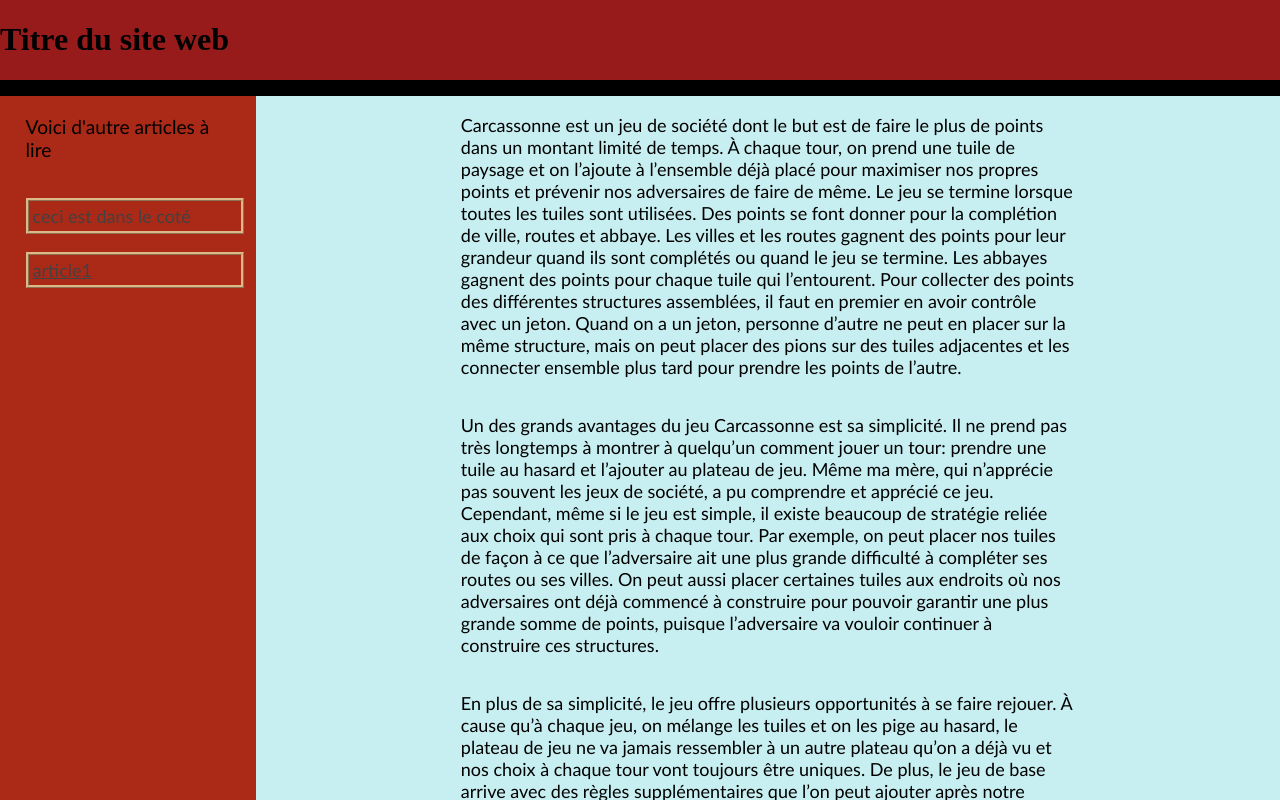
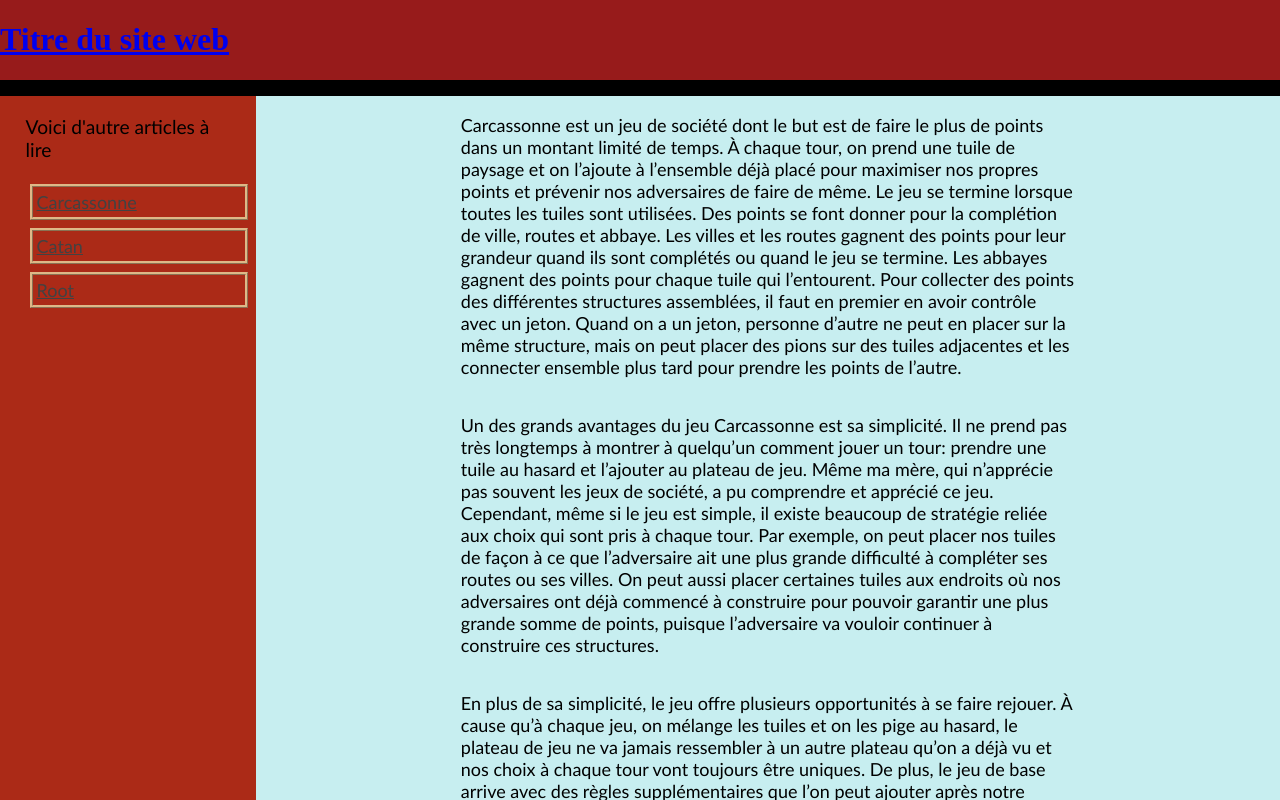
Before and after one commit to Skamor/skamor.github.io, a plain HTML site: page Carcassonne.html in a window 1280 px wide. Drawn offline with Linux system fonts and the light colour scheme.

Commit message:
ajouter de la meilleure navigation à la page

```diff
--- a/Carcassonne.html
+++ b/Carcassonne.html
@@ -8,14 +8,15 @@
     <body>
         <div class="page"> <!-- contenant pour la page entière-->
             <div class="haut"> <!-- contenant pour le haut de page (titre et autre boutement pour naviguer)-->
-                <h1>Titre du site web</h1>
+                <a href="index.html"><h1>Titre du site web</h1></a>
             </div>
             <div class="accent"></div>
             <div class="contenu"> <!-- le contenu du site web -->
                 <div class="gauche"> <!-- les liens pour naviguer aux autres articles -->
                     <p class="titre-boutton-pages"> Voici d'autre articles à lire</p>
-                    <p class="boutton-pages">ceci est dans le coté</p>
-                    <a href="article1.html" class="boutton-pages">article1</a>
+                    <a href="Carcassonne.html" class="boutton-pages">Carcassonne</a>
+                    <a href="Catan.html" class="boutton-pages">Catan</a>
+                    <a href="Root.html" class="boutton-pages">Root</a>
                 </div>
                 <div class="droite">
                     <p class="paragraphe">
--- a/forme.css
+++ b/forme.css
@@ -50,6 +50,7 @@
     border-style: ridge;
     border-color: burlywood;
     padding: 4px;
+    margin: 4px;
 }
 
 .droite{
```
Also changed, not shown: Catan.html (+4 -3 lines), Root.html (+4 -3 lines), index.html (+2 -2 lines).
